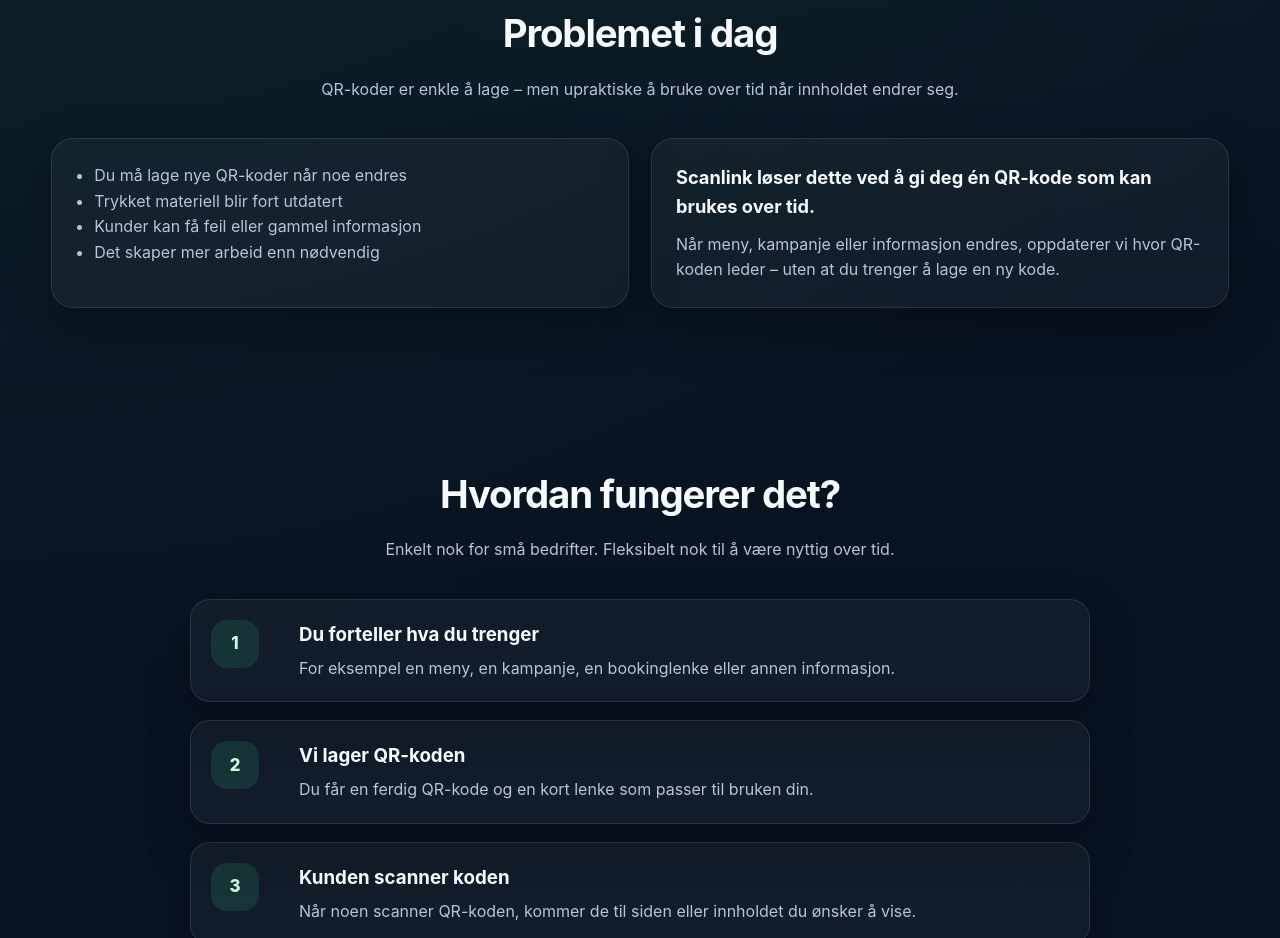
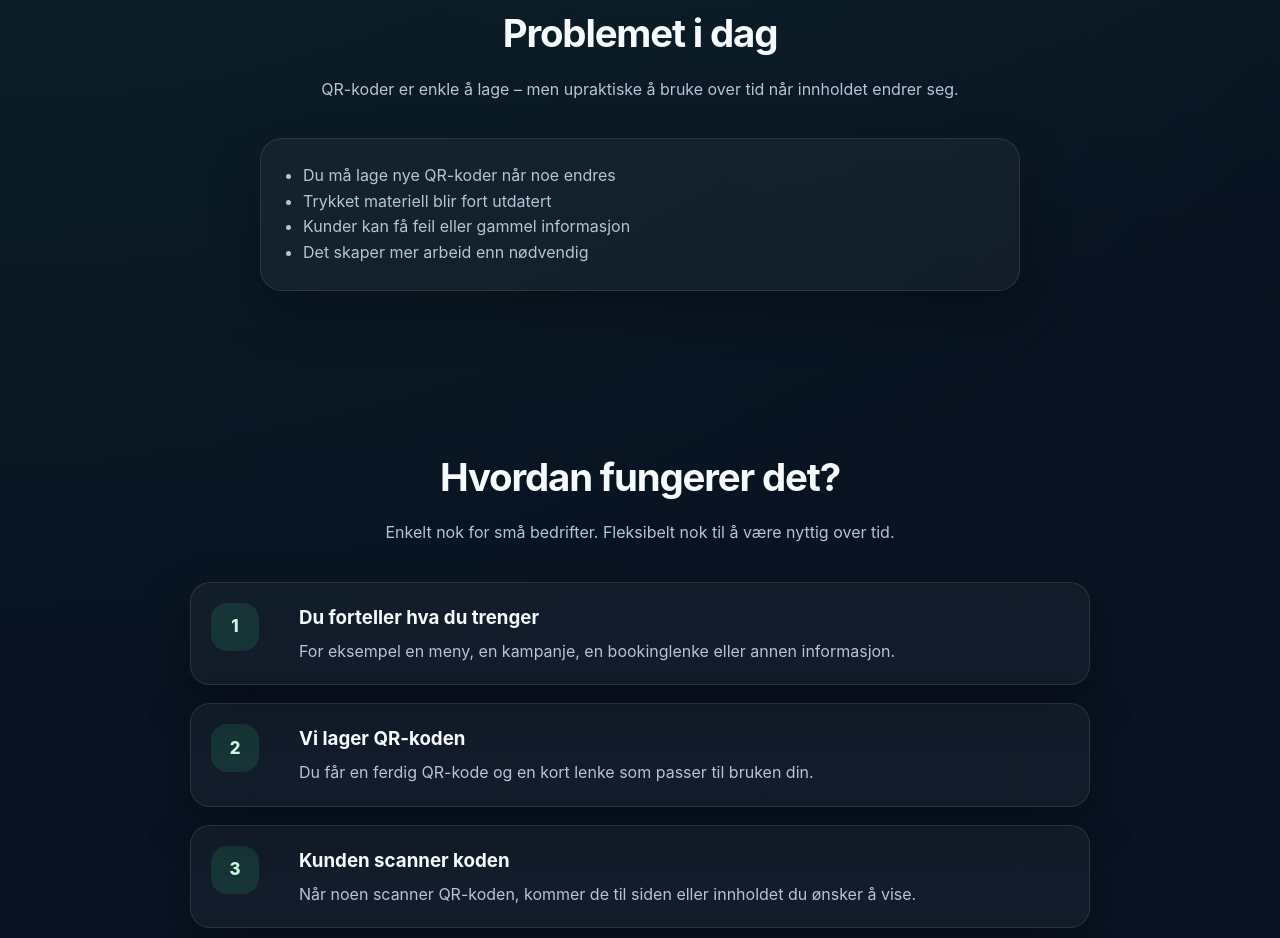
Before and after one commit to janmholslien/scanlink-website, a plain HTML site: page index.html in a window 1280 px wide. Shown: the part 1042-1980 px from the top of the page. Drawn offline with Linux system fonts and the light colour scheme.

Commit message:
Update index.html

```diff
--- a/index.html
+++ b/index.html
@@ -851,22 +851,13 @@
       </p>
     </div>
 
-    <div class="grid-2">
-      <div class="card">
+    <div class="card" style="max-width: 760px; margin: 0 auto;">
       <ul>
         <li>Du må lage nye QR-koder når noe endres</li>
         <li>Trykket materiell blir fort utdatert</li>
         <li>Kunder kan få feil eller gammel informasjon</li>
         <li>Det skaper mer arbeid enn nødvendig</li>
       </ul>
-      </div>
-
-      <div class="card">
-        <h3>Scanlink løser dette ved å gi deg én QR-kode som kan brukes over tid.</h3>
-        <p>
-          Når meny, kampanje eller informasjon endres, oppdaterer vi hvor QR-koden leder – uten at du trenger å lage en ny kode.
-        </p>
-      </div>
     </div>
   </div>
 </section>
```
Lines whose indentation alone changed are shown as unchanged.
